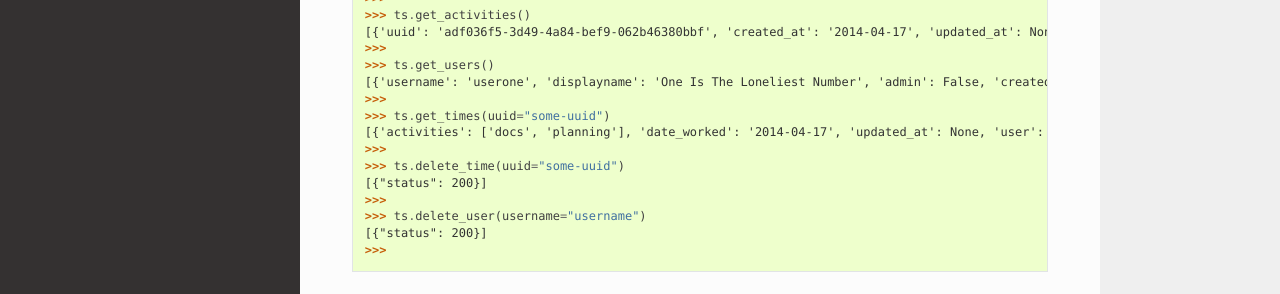
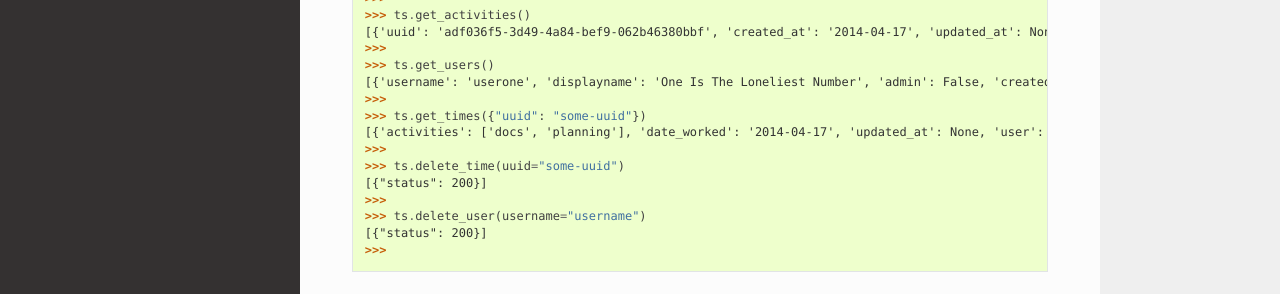
Before and after one commit to osuosl/pymesync, a Sphinx documentation site: the page built from docs/source/testing.rst, in a window 1280 px wide and 900 px high, scrolled down 2078 px. Shown: the part 439-733 px from the top of the window. Built offline with Sphinx 7.4.7 and the Read the Docs theme 2.0.0, drawn with Linux system fonts in a browser that asks for light colours.

```diff
--- a/docs/source/testing.rst
+++ b/docs/source/testing.rst
@@ -143,7 +143,7 @@ An (almost) exhaustive example of test mode:
   >>> ts.get_users()
   [{'username': 'userone', 'displayname': 'One Is The Loneliest Number', 'admin': False, 'created_at': '2015-02-29', 'active': True, 'deleted_at': None, 'email': 'exampleone@example.com'}, {'username': 'usertwo', 'displayname': 'Two Can Be As Bad As One', 'admin': False, 'created_at': '2015-02-29', 'active': True, 'deleted_at': None, 'email': 'exampletwo@example.com'}, {'username': 'userthree', 'displayname': "Yes It's The Saddest Experience", 'admin': False, 'created_at': '2015-02-29', 'active': True, 'deleted_at': None, 'email': 'examplethree@example.com'}, {'username': 'userfour', 'displayname': "You'll Ever Do", 'admin': False, 'created_at': '2015-02-29', 'active': True, 'deleted_at': None, 'email': 'examplefour@example.com'}]
   >>>
-  >>> ts.get_times(uuid="some-uuid")
+  >>> ts.get_times({"uuid": "some-uuid"})
   [{'activities': ['docs', 'planning'], 'date_worked': '2014-04-17', 'updated_at': None, 'user': 'userone', 'duration': 12, 'deleted_at': None, 'uuid': 'some-uuid', 'notes': 'Worked on documentation.', 'project': ['ganeti-webmgr', 'gwm'], 'issue_uri': 'https://github.com/osuosl/ganeti_webmgr', 'created_at': '2014-04-17', 'revision': 1}]
   >>>
   >>> ts.delete_time(uuid="some-uuid")
```
